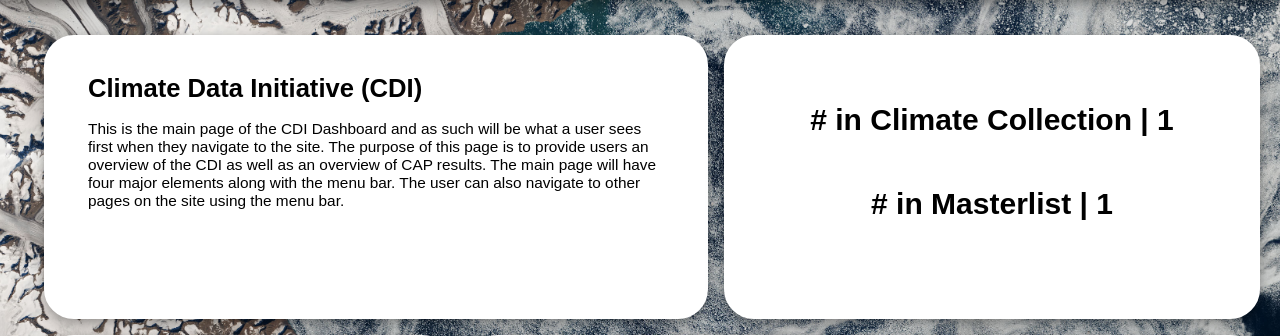
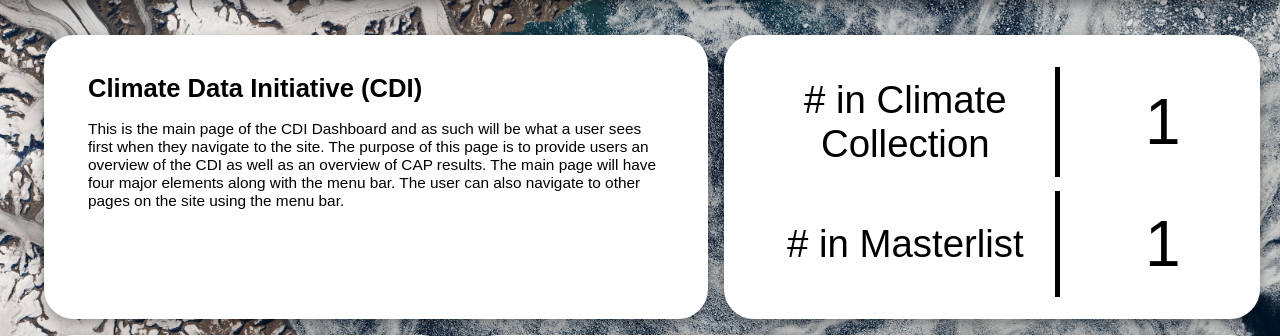
Before and after one commit to NASA-IMPACT/CDI-Dashboard, a Django app: page / in a window 1280 px wide. Shown: the part 75-411 px from the top of the page. Run offline with Django 3.2, Linux system fonts and the light colour scheme; tables that the repository leaves empty hold one stand-in row (values such as "Sample post"); some libraries are stand-ins or nearby versions.

Commit message:
Add styling to metrics section

```diff
--- a/dashboard/static/css/style.css
+++ b/dashboard/static/css/style.css
@@ -82,27 +82,33 @@ width:100%;
 }
 
 .metrics {
-  display: inline-grid;
-  vertical-align: middle
+  width: 100%;
+  height: 90%;
+  font-family: Arial, Helvetica, sans-serif;
+  margin: 18px;
+  table-layout: auto;
+
 }
 
-.metrics.label h1{
+.metrics td:nth-child(1) {
+  text-align: center;
+  border-right: solid;
+  border-width: thick;
+  width: 60%;
+  font-size: 3em;
+  font-size: 3vw;
+  height: 50%
+}
+.metrics td:nth-child(2) {
+  text-align: center;
+  width: 40%;
+  font-size: 5em;
+  font-size: 5vw;
+  height: 50%;
+}
 
-  font-family: Arial, Helvetica, sans-serif;
-  font-size: 40px;
-
-  width: 100%;
-  text-align: right;
-  height: 50%;
-  text-align: center
-
-}
-.metrics.counts h1{
-
-  font-family: Arial, Helvetica, sans-serif;
-  font-size: 40px;
-  width: 10%;
-
+.metrics tr:nth-child(2) {
+  height: 10px;
 }
 
 .section1, .section2, .section3, .section4 {
@@ -130,7 +136,8 @@ height:100%;
 }
 .information h1 {
 font-family: Arial, Helvetica, sans-serif;
-font-size: 30px;
+font-size: 50px;
+font-size: 3vw;
 width:90%;
 text-align:start;
 padding-top:20px;
@@ -331,29 +337,34 @@ text-align:start;
 
       }
 
+      .metrics {
+        width: 100%;
+        height: 90%;
+        font-family: Arial, Helvetica, sans-serif;
+        margin: 18px;
+        table-layout: auto;
 
-      .metrics {
-        display: inline-grid;
-        vertical-align: middle
       }
 
-      .metrics.label h1{
+      .metrics td:nth-child(1) {
+        text-align: center;
+        border-right: solid;
+        border-width: thick;
+        width: 60%;
+        font-size: 3em;
+        font-size: 3vw;
+        height: 50%
+      }
+      .metrics td:nth-child(2) {
+        text-align: center;
+        width: 40%;
+        font-size: 5em;
+        font-size: 5vw;
+        height: 50%;
+      }
 
-        font-family: Arial, Helvetica, sans-serif;
-        font-size: 30px;
-        transform: translate(0px, 50%);
-        width: 100%;
-        text-align: right;
-        height: 50%;
-        text-align: center
-
-      }
-      .metrics.counts h1{
-
-        font-family: Arial, Helvetica, sans-serif;
-        font-size: 40px;
-        width: 10%;
-
+      .metrics tr:nth-child(2) {
+        height: 10px;
       }
 
       .section1 {
--- a/dashboard/templates/HOMEPAGE.html
+++ b/dashboard/templates/HOMEPAGE.html
@@ -17,11 +17,20 @@
 		</div>
 		<div class="section2">
 			<div class="information">
-				<div class="metrics label">
-					<h1># in Climate Collection | {{ current_metrics.climate_collection_count }}</h1>
 
-					<h1># in Masterlist | {{ current_metrics.masterlist_count }}</h1>
-				</div>
+				<table class="metrics">
+					<tr>
+						<td># in Climate Collection </td>
+						<td>{{ current_metrics.climate_collection_count }}</td>
+					</tr>
+
+					<tr></tr>
+
+					<tr>
+						<td># in Masterlist </td>
+						<td>{{ current_metrics.masterlist_count }}</td>
+					</tr>
+				</table>
 
 			</div>
 		</div>
```
Also changed, not shown: other parts of dashboard/static/css/style.css (+36 -13 lines). Lines whose indentation alone changed are shown as unchanged.
